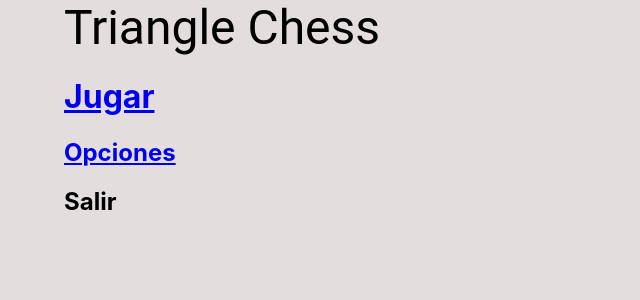
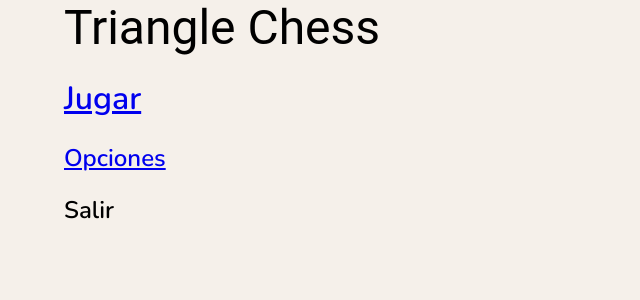
Before and after one commit to georgeif2212/Chain-Triangle-Chess, a React (Vite) app: page / in a window 1280 px wide. Shown: the top 300 px of the page, without its empty margins (0-640 px from the left). Built offline with nearby package versions, Linux system fonts and the light colour scheme; no server answers.

Commit message:
feat: new font

```diff
--- a/src/index.css
+++ b/src/index.css
@@ -1,14 +1,14 @@
+
+@import url('https://fonts.googleapis.com/css2?family=Quicksand:wght@400;600&display=swap');
+@import url('https://fonts.googleapis.com/css2?family=Nunito:wght@400;600&display=swap');
+
+body {
+  font-family: 'Nunito', sans-serif;
+}
+
 body {
   margin: 0;
-  font-family: -apple-system, BlinkMacSystemFont, 'Segoe UI', 'Roboto', 'Oxygen',
-    'Ubuntu', 'Cantarell', 'Fira Sans', 'Droid Sans', 'Helvetica Neue',
-    sans-serif;
   -webkit-font-smoothing: antialiased;
   -moz-osx-font-smoothing: grayscale;
-  background-color: #e4dddd  !important;
+  background-color: #f5f0ea;
 }
-
-code {
-  font-family: source-code-pro, Menlo, Monaco, Consolas, 'Courier New',
-    monospace;
-}
```
